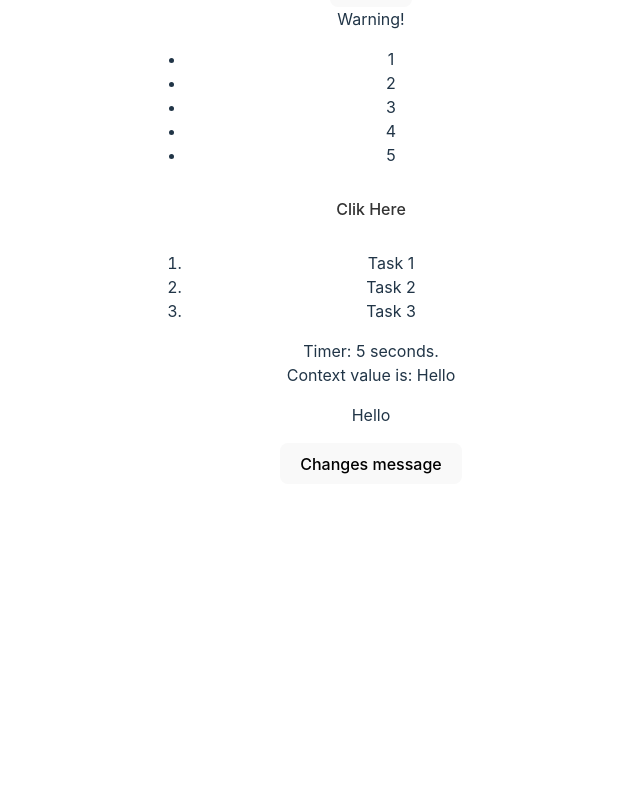
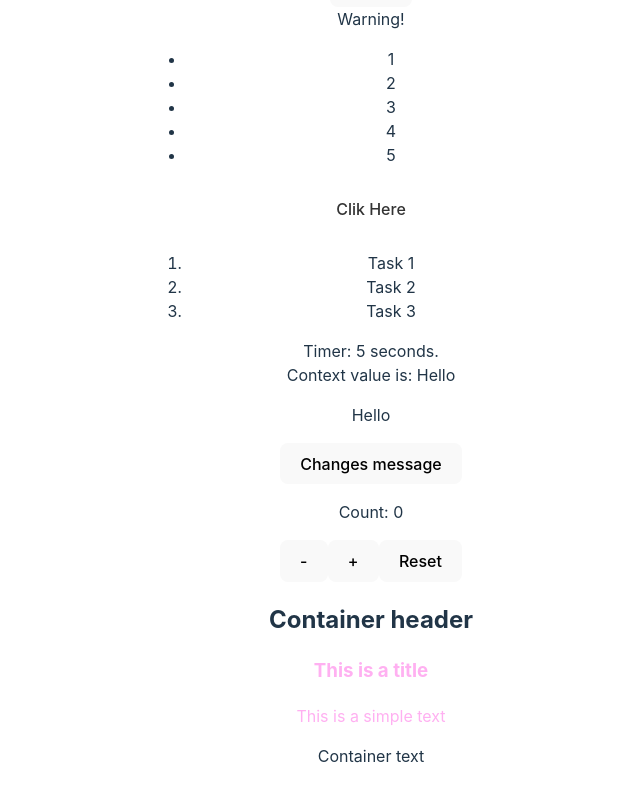
Before and after one commit to carolina-abe/react-studies, a React (Vite) app: page / in a window 1280 px wide. Shown: the part 541-1341 px from the top of the page, without its empty margins (269-909 px from the left). Before the commit the page ends 1057 px from the top, so only its background shows below. Built offline with nearby package versions, Linux system fonts and the light colour scheme.

Commit message:
useReducer concepts, examples & children props

```diff
--- a/src/App.jsx
+++ b/src/App.jsx
@@ -14,6 +14,8 @@ import { Timer } from './components/Timer'
 import { MyContextProvider } from './contexts/MyContext'
 import { ConsumeContext } from './components/ConsumeContext'
 import { ChangesValuesWithContext } from './components/ChangesValuesWithContext'
+import { CounterWithReducer } from './components/CounterWithReducer'
+import { Container } from './components/Container'
 
 function App() {
   return (
@@ -36,6 +38,12 @@ function App() {
         <ConsumeContext />
         <ChangesValuesWithContext />
       </MyContextProvider>
+      <CounterWithReducer />
+      {/* Slot & children props */}
+      <Container>
+        <h3>This is a title</h3>
+        <p>This is a simple text</p>
+      </Container>
     </>
   )
 }
--- /dev/null
+++ b/src/components/Container/index.jsx
@@ -0,0 +1,9 @@
+export const Container = ({ children }) => {
+  return (
+    <div className="container">
+      <h2>Container header</h2>
+      <div style={{ color: '#FFB0F1' }}>{children}</div>
+      <p>Container text</p>
+    </div>
+  )
+}
--- /dev/null
+++ b/src/components/CounterWithReducer/index.jsx
@@ -0,0 +1,37 @@
+import { useReducer } from "react"
+
+// initial state defined
+const initialState = {count: 0}
+
+// defines how actions update state
+function reducer(state, action) {
+  switch(action.type){
+    case "increments":
+      return {count: state.count + 1}
+    case "decrements":
+      return {count: state.count - 1}
+    case "reset":
+      return {count: 0}
+    default:
+      throw new Error("Action is not supported")
+  }
+}
+
+export const CounterWithReducer = () => {
+  // used when have complex state
+  // dispatch: executes function
+
+  // initialize useReducer with initial state and changing function
+  const [state, dispatch] = useReducer(reducer, initialState)
+
+  return (
+    <div>
+      <p>Count: {state.count}</p>
+      <div style={{ display: 'flex', justifyContent: 'center' }}>
+        <button onClick={() => dispatch({type: "decrements"})}>-</button>
+        <button onClick={() => dispatch({type: "increments"})}>+</button>
+        <button onClick={() => dispatch({type: "reset"})}>Reset</button>
+      </div>
+    </div>
+  )
+}
```
